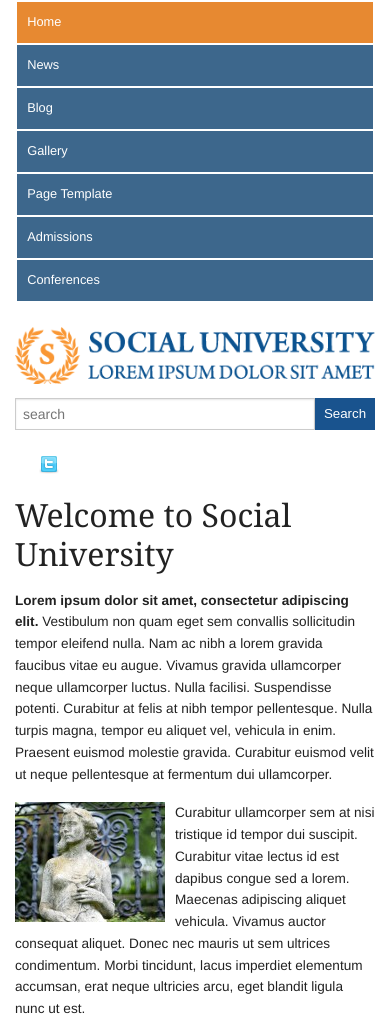
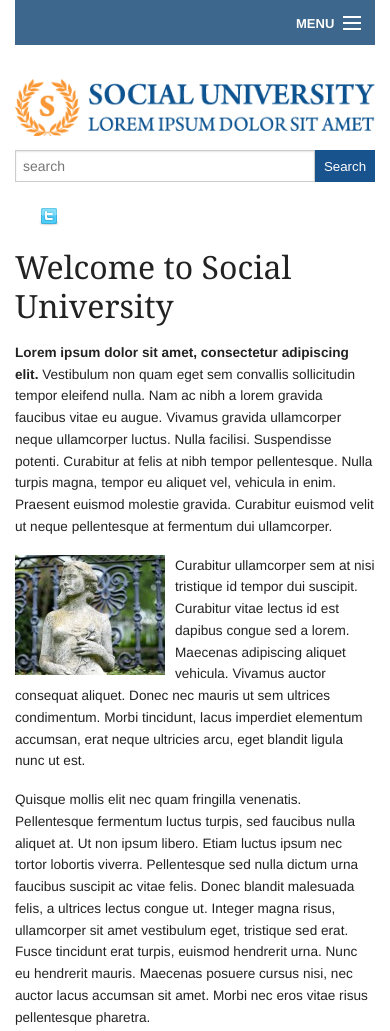
Before and after one commit to adelaossa/academia-1, a plain HTML site: page index.html in a window 390 px wide. Shown: the top 1031 px of the page. Drawn offline with Linux system fonts and the light colour scheme.

Commit message:
Responsive Navigation

```diff
--- a/css/screen.css
+++ b/css/screen.css
@@ -72,25 +72,21 @@ header h1 a{
 
 #navigation nav {
 	background: #3D678C;
-	border: 1px solid white;
 }
 
-#navigation nav .section p{
-	background: #3D678C;
-	border: 1px solid white;
+#navigation nav .top-bar-section ul li{
+	border-left: 1px solid white;
+	border-right: 1px solid white;
 }
 
-#navigation nav .section p a{
+#navigation nav .top-bar-section ul li a{
+	background: #3D678C;
 	color: white;
 	font-size: 0.8em;
-	padding: 0.8em;
 }
 
-#navigation nav .active p{
+#navigation nav .top-bar-section ul li a.active{
 	background: #E78931;
-}
-
-#navigation nav .active p a{
 	color: white;
 }
 
--- a/index.html
+++ b/index.html
@@ -27,27 +27,23 @@
         <div class="large-12 columns">
           <div id="navigation">
             <h2>Navigation</h2>
-          <nav class="section-container horizontal-nav" data-section="horizontal-nav">
-            <section class="section" >
-              <p class="title"><a href="#">Home</a></p>
-            </section>
-            <section class="section">
-              <p class="title"><a href="#">News</a></p>
-            </section>
-            <section class="section">
-              <p class="title"><a href="#">Blog</a></p>
-            </section>
-            <section class="section">
-              <p class="title"><a href="#">Gallery</a></p>
-            </section>
-            <section class="section">
-              <p class="title"><a href="#">Page Template</a></p>
-            </section>
-            <section class="section">
-              <p class="title"><a href="#">Admissions</a></p>
-            </section>
-            <section class="section">
-              <p class="title"><a href="#">Conferences</a></p>
+            <nav class="top-bar">
+              <ul class="title-area">
+                <li class="name">
+                  <h2><a href="#">Academia</a></h2>
+                </li>
+                <li class="toggle-topbar menu-icon"><a href="#"><span>Menu</span></a></li>
+              </ul>
+              <section class="top-bar-section">
+                <ul class="left">
+                  <li><a href="#" class="active">Home</a></li>
+                  <li><a href="#">News</a></li>
+                  <li><a href="#">Blog</a></li>
+                  <li><a href="#">Gallery</a></li>
+                  <li><a href="#">liage Temlilate</a></li>
+                  <li><a href="#">Admissions</a></li>
+                  <li><a href="#">Conferences</a></li>
+                </ul>
               </section>
             </nav>
           </div>
```
Lines whose indentation alone changed are shown as unchanged.
